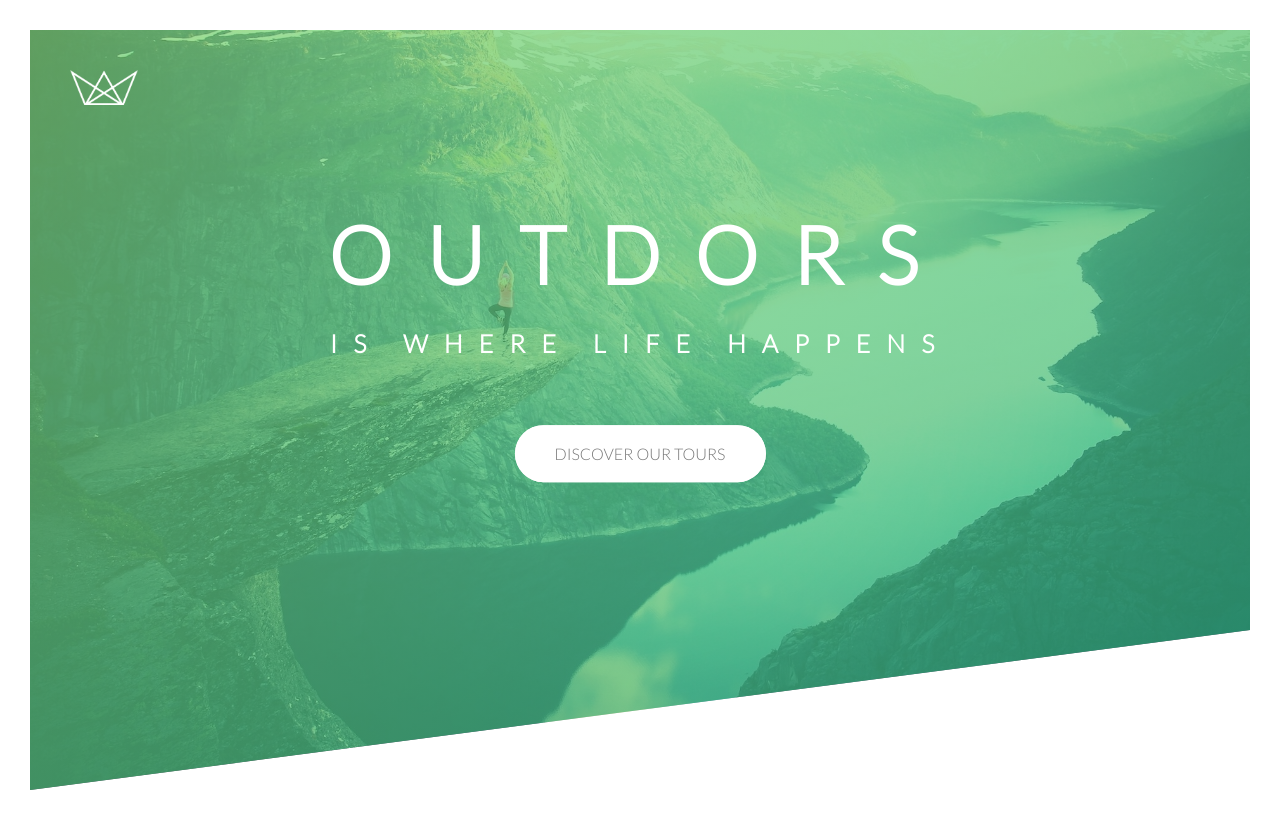
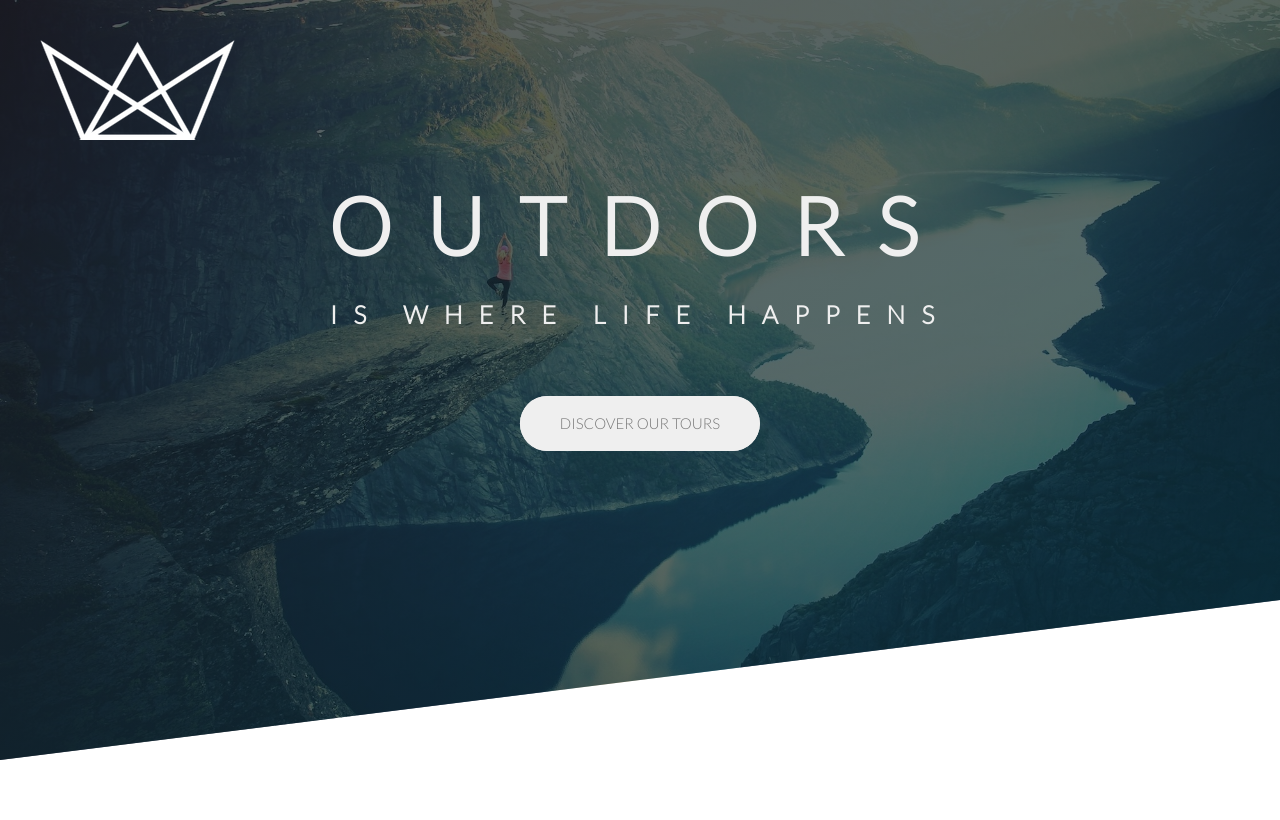
Before and after one commit to IvanRadovic/Natours---CSS-, a website: page index.html in a window 1280 px wide. Drawn offline with Linux system fonts and the light colour scheme; a web font is replaced by a local one.

Commit message:
Making clean structure and adding scss

```diff
--- a/index.html
+++ b/index.html
@@ -4,22 +4,22 @@
         <meta charset="UTF-8">
         <meta http-equiv="X-UA-Compatible" content="IE=edge">
         <meta name="viewport" content="width=device-width, initial-scale=1.0">
-        <link rel="stylesheet" href="css/style.css">
-        <title>Natours | Exciting tours for adventurous people</title>
+        <link rel="stylesheet" href="sass/main.css">
+        <title>Natours | Exciting tours </title>
     </head>
     <body>
         <header class="header">
-            <div class="logo-box">
+            <div class="header__logo-box">
                 <img src="img/logo-white.png" alt="Logo" class="logo" />
             </div>
                 <!-- -- Header and button -->
-            <div class="header-text-box">
+            <div class="header__text-box">
                 <h1 class="heading-primary">
                     <span class="heading-primary-main"> Outdors </span>
                     <span class="heading-primary-sub"> is where life happens</span>
                 </h1>
 
-                <a href="#" class="btn btn-white">Discover our tours</a>
+                <a href="#" class="btn btn--white">Discover our tours</a>
             </div>
         </header>
     </body>
--- /dev/null
+++ b/sass/abstracts/_variables.scss
@@ -0,0 +1,7 @@
+$primary-color:rgb(85,197,122);
+$color-primary-light:rgb(126,213,111);
+$color-primary-dark:rgb(40,180,133);
+
+$color-grey-dark:#777;
+$color-white:#efefef;
+$color-black:#000;
--- /dev/null
+++ b/sass/base/_animation.scss
@@ -0,0 +1,51 @@
+@keyframes moveInLeft {
+    /* -- start -- */
+    0%{
+        opacity: 0;
+        transform: translateX(-10rem);
+    }
+
+    80%{
+        transform: translateX(1rem);
+    }
+
+    /* -- end -- */
+    100%{
+        opacity: 1;
+        transform: translate(0);
+    }
+}
+
+@keyframes moveInRight {
+    /* -- start -- */
+    0%{
+        opacity: 0;
+        transform: translateX(10rem);
+    }
+
+    80%{
+        transform: translateX(-1rem);
+    }
+
+    /* -- end -- */
+    100%{
+        opacity: 1;
+        transform: translate(0);
+
+    }
+}
+
+@keyframes moveInBottom {
+    /* -- start -- */
+    0%{
+        opacity: 0;
+        transform: translateY(5rem);
+    }
+
+    /* -- end -- */
+    100%{
+        opacity: 1;
+        transform: translate(0);
+
+    }
+}
--- /dev/null
+++ b/sass/base/_base.scss
@@ -0,0 +1,15 @@
+*,
+*::after,
+*::before {
+    margin: 0;
+    padding: 0;
+    box-sizing: inherit;
+}
+
+html{
+    font-size: 62.5%;
+}
+
+body{
+    box-sizing: border-box;
+}
--- /dev/null
+++ b/sass/base/_typography.scss
@@ -0,0 +1,36 @@
+/* -- Import fonts -- */
+@import url('https://fonts.googleapis.com/css2?family=Bigelow+Rules&family=Lato:ital,wght@0,300;1,100&family=Open+Sans:wght@300&display=swap');
+
+body{
+    font-family: 'Lato', sans-serif;
+    font-weight: 400;
+    /* font-size: 16px; */
+    line-height: 1.7;
+    color:$color-grey-dark;
+}
+
+.heading-primary{
+    text-transform: uppercase;
+    color: $color-white;
+    backface-visibility: hidden;
+    margin-bottom: 6rem ;
+
+    &-main{
+        display: block;
+        font-size: 8rem;
+        font-weight: 700;
+        letter-spacing: 3.4rem;
+
+        animation-name: moveInLeft;
+        animation-duration: 2s;
+        animation-timing-function: ease-in-out;
+    }
+
+    &-sub{
+        display: block;
+        font-size: 2.5rem;
+        font-weight: 600;
+        letter-spacing: 1.6rem;
+        animation: moveInRight 2s ease-in-out;
+    }
+}
--- /dev/null
+++ b/sass/components/_button.scss
@@ -0,0 +1,51 @@
+.btn{
+    &:link,
+    &:visited{
+        position: relative;
+        display: inline-block;
+        text-transform: uppercase;
+        text-decoration: none;
+        color: $color-white;
+        padding: 1.5rem 4rem;
+        border-radius: 5rem;
+        transition: all .2s ;
+        animation: moveInBottom 1s ease-in-out;
+        font-size: 1.5rem;
+    }
+    &:hover{
+        transform: translateY(-3px);
+        box-shadow: 0 10px 20px rgba(0,0,0, 0.3);
+
+        &::after{
+            transform: scaleX(1.4) scaleY(1.6);
+            opacity: 0;
+        }
+    }
+
+    &:active{
+        transform: translateY(-1px);
+        box-shadow: 0 5px 10px rgba(0,0,0, 0.3);
+    }
+
+    &--white{
+        background-color: $color-white;
+        color: $color-grey-dark !important;
+
+        &::after{
+            background-color: $color-white;
+        }
+    }
+
+    &::after{
+        content: '';
+        display: inline-block;
+        width: 100%;
+        height: 100%;
+        border-radius:5rem;
+        position: absolute;
+        top: 0;
+        left: 0;
+        z-index: -1;
+        transition: all .4s;
+    }
+}
--- /dev/null
+++ b/sass/layout/_header.scss
@@ -0,0 +1,32 @@
+.header {
+    position: relative;
+    height: 95vh;
+    background-image: linear-gradient(
+        to right bottom,
+        rgba(26, 25, 25, 0.7),
+        rgba(3, 53, 62, 0.7)
+    ),
+    url(../img/hero.jpg);
+    background-size: cover;
+    background-position: top;
+    clip-path: polygon(0 0, 100% 0, 100% 75vh, 0 100%);
+
+    &__logo-box{
+        position: absolute;
+        top: 4rem;
+        left: 4rem;
+    }
+
+    &__logo{
+        height: 3.5rem;
+    }
+
+    &__text-box{
+        position: absolute;
+        top: 40%;
+        left: 50%;
+        transform: translate(-50%, -50%);
+        text-align: center;
+    }
+
+}
--- /dev/null
+++ b/sass/main.scss
@@ -0,0 +1,20 @@
+/* --- Abstracts --- */
+@import "abstracts/variables.scss";
+@import "abstracts/functions.scss";
+@import "abstracts/mixins.scss";
+
+/* -- Base */
+@import "base/base.scss";
+@import "base/animation.scss";
+@import "base/typography.scss";
+@import "base/utilities.scss";
+
+/* -- Components -- */
+@import "components/button";
+
+/* -- Layout -- */
+@import "layout/header";
+
+
+/* -- Pages -- */
+@import "pages/home.scss";
```
Also changed, not shown: package.json (added, +14 -0 lines), CSS/style.css, sass/abstracts/_functions.scss (added), sass/abstracts/_mixins.scss (added), sass/abstracts/variables.css (added), sass/base/_utilities.scss (added), sass/main.css (added), sass/pages/_home.scss (added), 4 other files.
